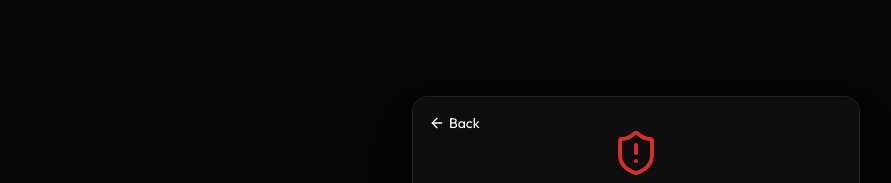
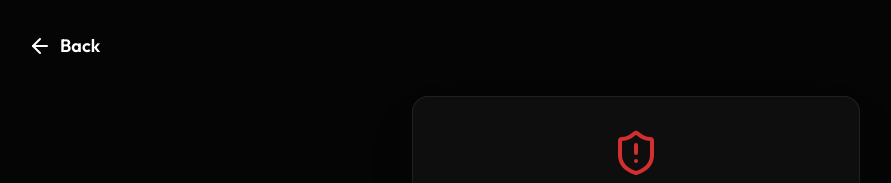
Before and after one commit to gopi0974/crisis-sync, a React (Vite) app: page /admin/login in a window 1280 px wide. Shown: the top 183 px of the page, without its empty margins (4-895 px from the left). Built offline with nearby package versions, Linux system fonts and the light colour scheme.

Commit message:
Fix back button placement to top-left of screen

```diff
--- a/src/pages/AdminLogin.jsx
+++ b/src/pages/AdminLogin.jsx
@@ -67,14 +67,14 @@ export default function AdminLogin() {
   };
 
   return (
-    <div className="min-h-screen flex items-center justify-center bg-dark-bg p-4">
+    <div className="min-h-screen flex items-center justify-center bg-dark-bg p-4 relative">
+      <button
+        onClick={() => navigate('/')}
+        className="absolute top-8 left-8 text-text-secondary hover:text-white transition flex items-center gap-2 text-lg font-semibold z-50"
+      >
+        <ArrowLeft size={24} /> Back
+      </button>
       <div className="max-w-md w-full bg-card-bg p-8 rounded-2xl border border-card-border shadow-2xl relative overflow-hidden">
-        <button
-          onClick={() => navigate('/')}
-          className="absolute top-4 left-4 text-text-secondary hover:text-white transition flex items-center gap-1 text-sm font-medium z-20"
-        >
-          <ArrowLeft size={16} /> Back
-        </button>
         <div className="flex justify-center mb-6 relative z-10">
           <ShieldAlert size={48} className="text-primary-red" />
         </div>
--- a/src/pages/QRScanner.jsx
+++ b/src/pages/QRScanner.jsx
@@ -96,14 +96,14 @@ export default function QRScanner() {
   };
 
   return (
-    <div className="min-h-screen flex flex-col items-center justify-center p-4 bg-dark-bg">
+    <div className="min-h-screen flex flex-col items-center justify-center p-4 bg-dark-bg relative">
+      <button
+        onClick={() => navigate('/')}
+        className="absolute top-8 left-8 text-text-secondary hover:text-white transition flex items-center gap-2 text-lg font-semibold z-50"
+      >
+        <ArrowLeft size={24} /> Back
+      </button>
       <div className="max-w-md w-full bg-card-bg p-8 rounded-xl border border-card-border shadow-2xl text-center relative overflow-hidden">
-        <button
-          onClick={() => navigate('/')}
-          className="absolute top-4 left-4 text-text-secondary hover:text-white transition flex items-center gap-1 text-sm font-medium z-20"
-        >
-          <ArrowLeft size={16} /> Back
-        </button>
         <div className="absolute top-0 left-0 w-full h-1 bg-gradient-to-r from-primary-red to-alert-red"></div>
 
         <h2 className="text-3xl font-bold mb-2 text-white">Enter Building</h2>
```
